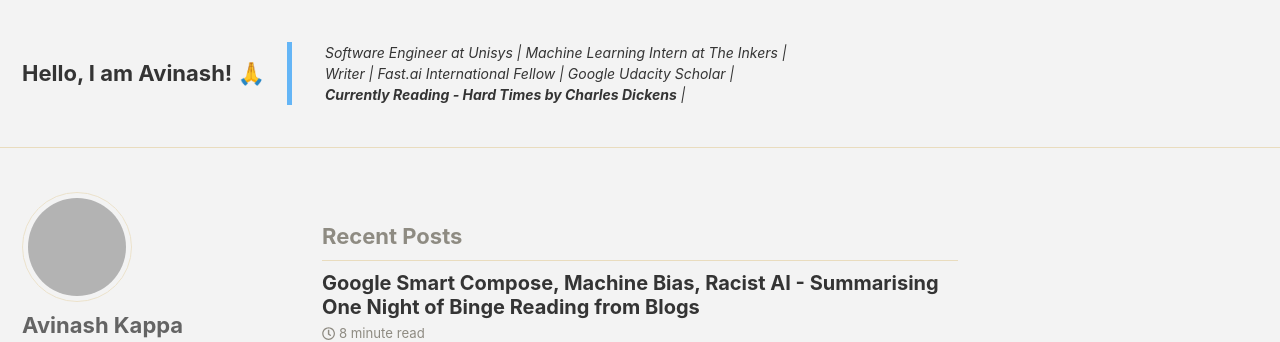
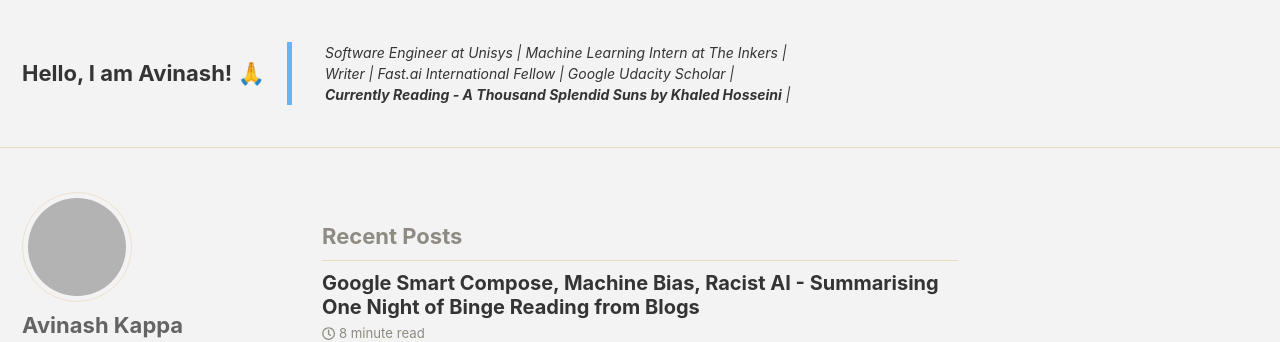
Before and after one commit to theimgclist/theimgclist.github.io, a Jekyll site: the page built from index.html, in a window 1280 px wide and 900 px high. Shown: the top 342 px of the window. Built offline with Jekyll 4.4.1, drawn with Linux system fonts in a browser that asks for light colours; nearby versions of some CDN libraries; the list of posts is cut into pages by our own code; grey boxes are pictures that could not be loaded.

Commit message:
Updated currently reading - A Thousand Splendid Suns

```diff
--- a/_includes/masthead.html
+++ b/_includes/masthead.html
@@ -5,7 +5,7 @@
 
 		<a class="site-title" href="{{ '/' | absolute_url }}">Hello, I am Avinash! &#x1f64f;</a>
 		<div class="my-header">
-		<blockquote><p><em>Software Engineer at Unisys | Machine Learning Intern at The Inkers | </br>Writer | Fast.ai International Fellow | Google Udacity Scholar | </br><b>Currently Reading - Hard Times by Charles Dickens</b> | </em></p></blockquote>
+		<blockquote><p><em>Software Engineer at Unisys | Machine Learning Intern at The Inkers | </br>Writer | Fast.ai International Fellow | Google Udacity Scholar | </br><b>Currently Reading - A Thousand Splendid Suns by Khaled Hosseini</b> | </em></p></blockquote>
 		</div>
         <ul class="visible-links">
           {% for link in site.data.navigation.main %}
```
